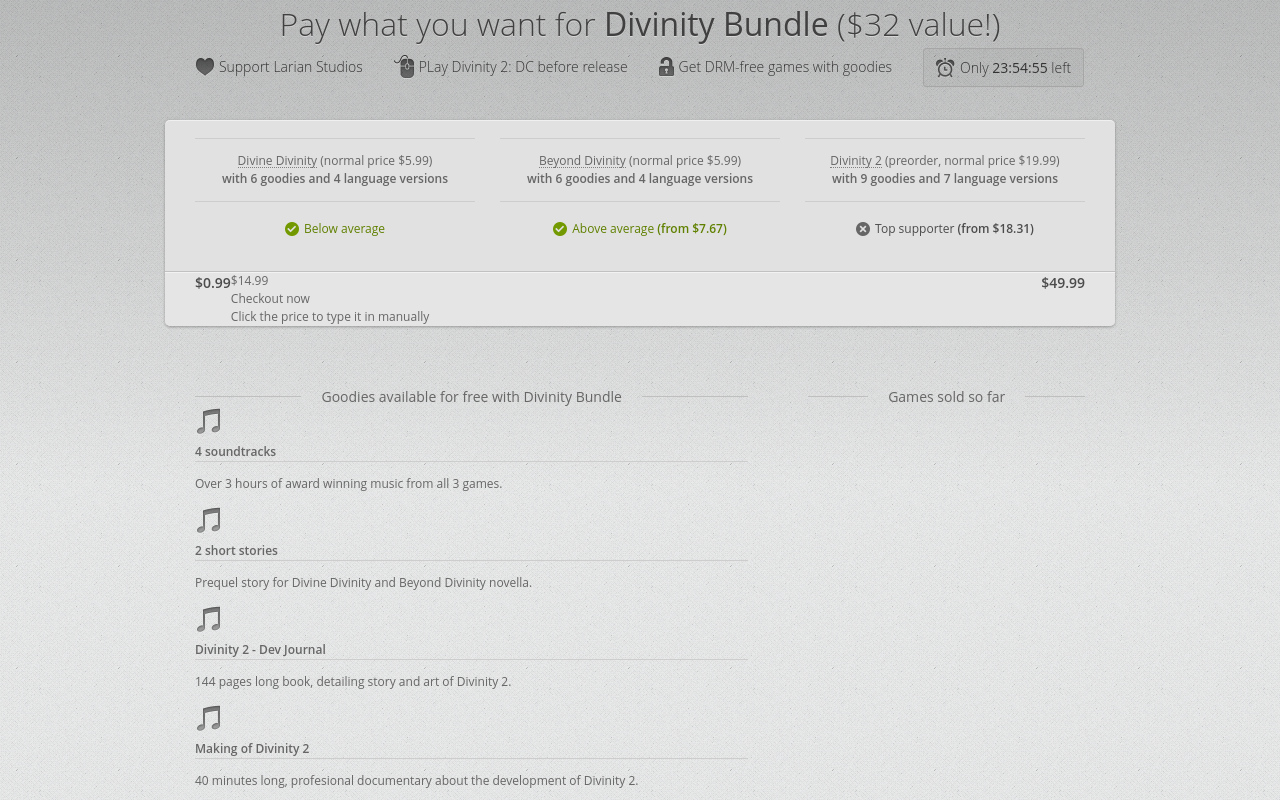
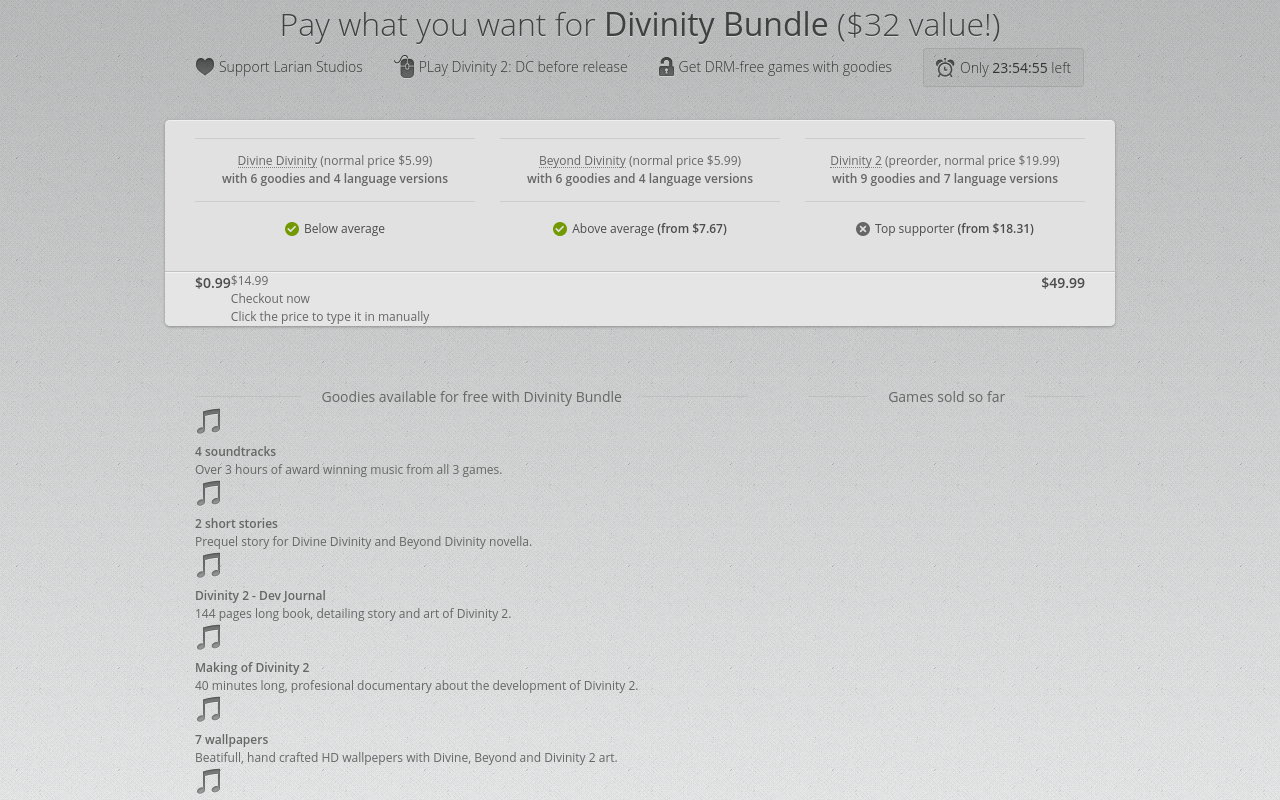
Before and after one commit to abderrahmane-tj/gog-front-end-task, a React (Create React App) app: page / in a window 1280 px wide. Shown: the top 800 px of the page. Built offline with nearby package versions, Linux system fonts and the light colour scheme.

Commit message:
remove unnecessary specification

```diff
--- a/src/styles/_bottom.scss
+++ b/src/styles/_bottom.scss
@@ -3,9 +3,7 @@
 .bottom {
   width: $containerWidth !important;
   padding: 0 $containerPadding;
-  height: 100px;
   margin-top: 60px;
-}
 
   .section-title {
     font-size: 14px;
@@ -35,3 +33,4 @@
   .short {
     font-weight: $semibold;
   }
+}
--- a/src/styles/_helpers.scss
+++ b/src/styles/_helpers.scss
@@ -33,3 +33,7 @@
 .flex > .item{
   flex: 1;
 }
+
+.regular {
+  font-weight: $regular;
+}
--- a/src/styles/_main.scss
+++ b/src/styles/_main.scss
@@ -7,15 +7,11 @@
   overflow: hidden;
   box-shadow:
     inset 0 1px 0 0 rgba(255, 255, 255, 0.5),
-    0 1px 3px 0 rgba(0, 0, 0, 0.3);;
-}
+    0 1px 3px 0 rgba(0, 0, 0, 0.3);
 
   .games {
     text-align: center;
     padding-bottom: 16px;
-}
-
-.game {
   }
 
   .game:not(:first-child) {
@@ -24,9 +20,7 @@
 
   .description {
     padding: 13px 0;
-  strong {
-    font-weight: $semibold;
-  }
+
     em {
       display: inline-block;
       border-bottom: 1px dotted #808080;
@@ -39,18 +33,17 @@
     color: #4c4c4c;
     padding: 17px 0;
     width: 100%;
-  strong {
-    font-weight: $semibold;
-  }
+
     .active & {
       color: #608000;
     }
+  }
+
   .icon, .text {
     vertical-align: middle;
   }
   .icon {
     margin-right: 5px;
-  }
   }
 
   .description, .indication {
@@ -76,3 +69,8 @@
   .rails {
     flex: 1;
   }
+
+  strong {
+    font-weight: $semibold;
+  }
+}
--- a/src/styles/app.css
+++ b/src/styles/app.css
@@ -60,44 +60,47 @@ ul, ol {
 .flex > .item {
   flex: 1; }
 
+.regular {
+  font-weight: 400; }
+
 body {
   background: url(../imgs/background-pattern.png), linear-gradient(to bottom, rgba(0, 0, 0, 0.5) 0%, rgba(212, 212, 212, 0) 100%) no-repeat; }
 
 /* fonts */
 /* padding */
-.title {
+.header .title {
   font-size: 32px;
   font-weight: 200;
   color: #404040;
   text-align: center;
   text-shadow: 0 1px 0 rgba(255, 255, 255, 0.4); }
-
-.title strong {
+  .header .title strong {
     font-weight: 400; }
 
-.details {
+.header .details {
   font-size: 14px;
   height: 36px;
   line-height: 36px;
   color: #333333;
   font-weight: 200; }
-  .details .highlight {
+
+.header .details:before, .header .detail {
+  margin: 0 auto 0 0; }
+
+.header .details:before {
+  content: ''; }
+
+.header .highlight {
   background-color: rgba(0, 0, 0, 0.03);
   border-radius: 3px;
   border: 1px solid #a6a6a6;
   padding: 0 12px; }
-  .details .regular {
-    font-weight: 400; }
-  .details .icon, .details .text {
+
+.header .icon, .header .text {
   vertical-align: middle; }
-  .details .icon {
+
+.header .icon {
   margin-right: 5px; }
-
-.details:before, .detail {
-  margin: 0 auto 0 0; }
-
-.details:before {
-  content: ''; }
 
 /* fonts */
 /* padding */
@@ -107,83 +110,67 @@ body {
   border-radius: 5px;
   overflow: hidden;
   box-shadow: inset 0 1px 0 0 rgba(255, 255, 255, 0.5), 0 1px 3px 0 rgba(0, 0, 0, 0.3); }
-
-.games {
+  .main .games {
     text-align: center;
     padding-bottom: 16px; }
-
-.game:not(:first-child) {
+  .main .game:not(:first-child) {
     margin-left: 25px; }
-
-.description {
+  .main .description {
     padding: 13px 0; }
-  .description strong {
-    font-weight: 600; }
-  .description em {
+    .main .description em {
       display: inline-block;
       border-bottom: 1px dotted #808080;
       font-style: normal;
       line-height: 1; }
-
-.indication {
+  .main .indication {
     color: #4c4c4c;
     padding: 17px 0;
     width: 100%; }
-  .indication strong {
-    font-weight: 600; }
-  .active .indication {
+    .active .main .indication {
       color: #608000; }
-  .indication .icon, .indication .text {
+  .main .icon, .main .text {
     vertical-align: middle; }
-  .indication .icon {
+  .main .icon {
     margin-right: 5px; }
-
-.description, .indication {
+  .main .description, .main .indication {
     border-top: 1px solid #cdcdcd; }
-
-.choose-your-price {
+  .main .choose-your-price {
     background: #e5e5e5;
     border-top: 1px solid #c1c1c1;
     box-shadow: inset 0 1px 0 0 rgba(255, 255, 255, 0.5); }
-
-.slider {
+  .main .slider {
     display: flex; }
-
-.indicator {
+  .main .indicator {
     color: #4c4c4c;
     font-weight: 600;
     font-size: 14px; }
-
-.rails {
+  .main .rails {
     flex: 1; }
+  .main strong {
+    font-weight: 600; }
 
 /* fonts */
 /* padding */
 .bottom {
   width: 950px !important;
   padding: 0 30px;
-  height: 100px;
   margin-top: 60px; }
-
-.section-title {
+  .bottom .section-title {
     font-size: 14px;
     text-align: center;
     display: flex;
     align-items: center; }
-  .section-title::before, .section-title::after {
+    .bottom .section-title::before, .bottom .section-title::after {
       content: '';
       background-color: #bfbfbf;
       height: 1px;
       flex: 1; }
-  .section-title span {
+    .bottom .section-title span {
       padding: 0 20px; }
-
-.goodies {
+  .bottom .goodies {
     flex: 2; }
-
-.goals {
+  .bottom .goals {
     flex: 1;
     margin-left: 60px; }
-
-.short {
+  .bottom .short {
     font-weight: 600; }
```
Also changed, not shown: src/styles/_header.scss (+18 -18 lines). Lines whose indentation alone changed are shown as unchanged.
